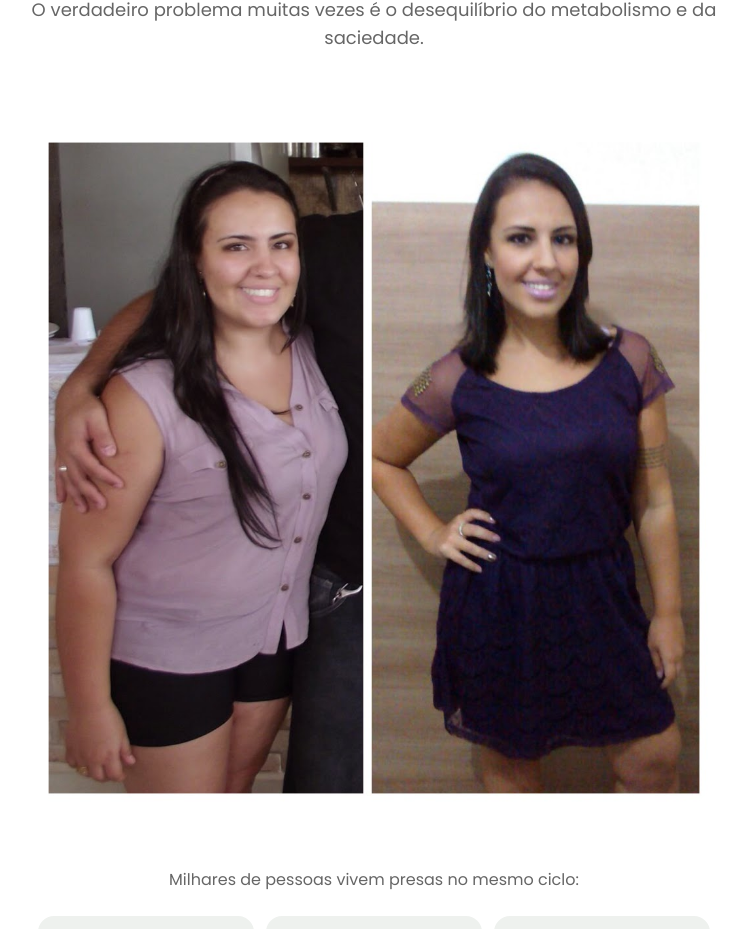
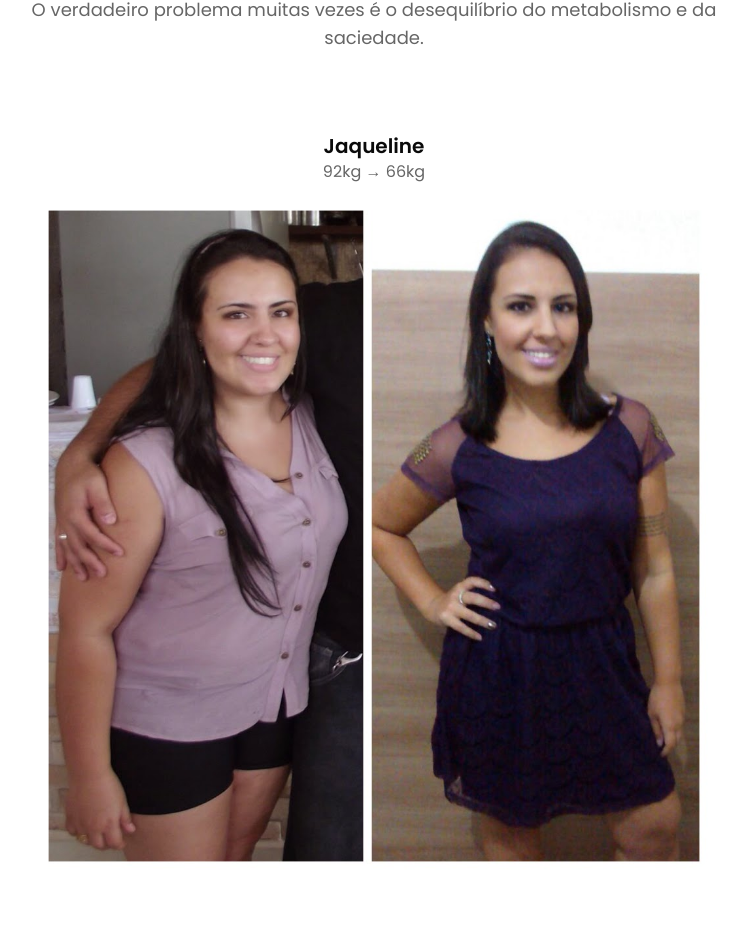
Before and after one commit to visourastudio-blip/ozempic-natural, a React (Vite) app: page / in a window 1280 px wide. Shown: the part 1176-2105 px from the top of the page, without its empty margins (266-1012 px from the left). Built offline with nearby package versions, Linux system fonts and the light colour scheme; the HTML template or start-up script is replaced by a standard one.

Commit message:
Add Jacqueline weights text
Co-authored-by: visourastudio-blip <247665895+visourastudio-blip@users.noreply.github.com>

```diff
--- a/src/pages/Index.tsx
+++ b/src/pages/Index.tsx
@@ -193,6 +193,10 @@ const Index = () => {
 
           {/* Fitness results gallery */}
           <motion.div {...fadeUp} className="max-w-2xl mx-auto mb-16">
+            <div className="text-center mb-4">
+              <p className="text-xl font-semibold">Jaqueline</p>
+              <p className="text-muted-foreground">92kg → 66kg</p>
+            </div>
             <div className="rounded-outer overflow-hidden group">
               <img
                 src={beforeAfter}
```
